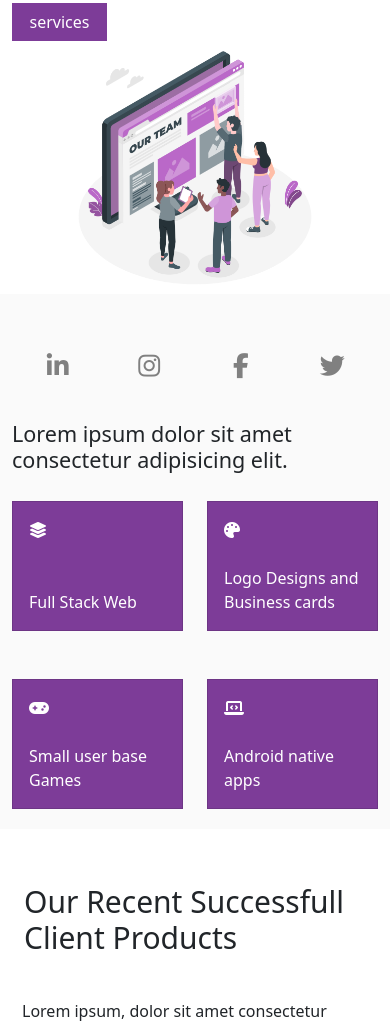
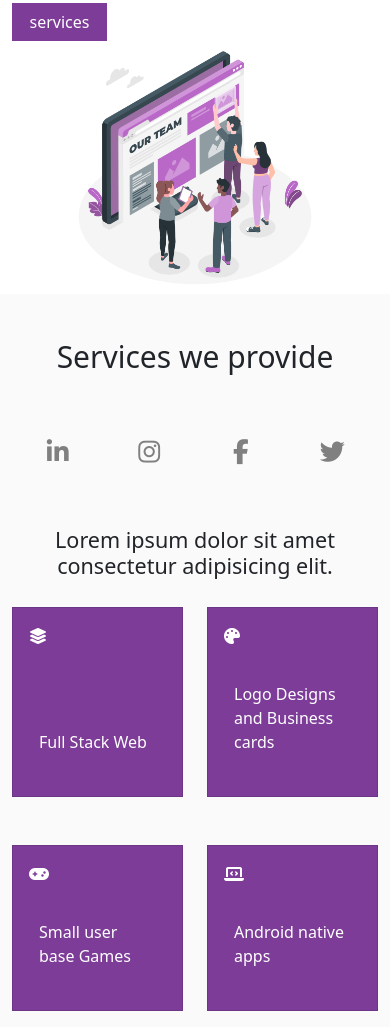
Before and after one commit to sampath-ops/ShowSkills, a plain HTML site: page index.html in a window 390 px wide. Shown: the part 256-1283 px from the top of the page. Drawn offline with nearby package versions, Linux system fonts and the light colour scheme; a script that the page names is missing.

Commit message:
customized

```diff
--- a/app/styles/_services.scss
+++ b/app/styles/_services.scss
@@ -5,6 +5,9 @@
     background-color: #7d3c98;
     border-radius: 0px;
     height: 100%;
+  }
+  &_provide {
+    padding: 10px;
   }
   &_custom_card:hover {
     cursor: pointer;
@@ -15,13 +18,29 @@
   }
   &_custom_row_social_icons {
     padding-top: 20px;
+    padding-bottom: 20px;
   }
   &_custom_row_cards {
     padding-top: 20px;
     padding-bottom: 20px;
   }
-
-  &_custom_heading {
+  &_heading {
+    padding-top: 25px;
+    padding-bottom: 25px;
+    margin-bottom: 0px;
+    font-weight: 400;
+    font-size: 50px;
+  }
+  @media (max-width: 992px) {
+    &_heading {
+      text-align: center;
+      font-size: 30px;
+    }
+    &_custom_description {
+      text-align: center;
+    }
+  }
+  &_custom_description {
     padding-top: 20px;
   }
   &_custom_body {
--- a/app/styles/_works.scss
+++ b/app/styles/_works.scss
@@ -1,16 +1,11 @@
 .works {
   &_custom_images {
     max-width: 85%;
-    box-shadow: 0px 0px 24px 3px grey;
+    box-shadow: 0px 0px 15px 1px grey;
   }
   &_heading {
     font-weight: 500;
     font-size: 30px;
-  }
-
-  &_custom_images {
-    max-width: 65%;
-    box-shadow: 0px 0px 24px 3px grey;
   }
   &_link {
     padding-left: 10px;
@@ -49,3 +44,6 @@
   color: grey;
   text-decoration: none;
 }
+.know_more:hover {
+  color: #000;
+}
--- a/index.html
+++ b/index.html
@@ -64,7 +64,7 @@
             </h1>
             <p  class="hero_summary mt-5">Lorem ipsum dolor sit amet consectetur adipisicing elit. Earum quae blanditiis dolores a nisi vitae, vel suscipit nam cupiditate? Laudantium?</p>
 
-            <button class="btn hero_custom_btn">services</button>
+            <button class="btn hero_custom_btn" onclick="window.location.href='#services'">services</button>
           </div>
 
           <!-- hero image -->
@@ -80,7 +80,7 @@
     <!-- services section -->
     <section class="services">
     <div class="container overflow-hidden" id="services">
-
+      <h3 class="display-3 services_heading">Services we provide</h2>
       <!-- social icons -->
       <div class="container">
         <div class="row  services_custom_row_social_icons">
@@ -100,7 +100,7 @@
       </div>
 
       <!-- services heading -->
-      <h4 class='services_custom_heading'>Lorem ipsum dolor sit amet consectetur adipisicing elit. </h3>
+      <h4 class='services_custom_description'>Lorem ipsum dolor sit amet consectetur adipisicing elit. </h3>
 
       <!-- cards-->
       <div class="row services_custom_row_cards gy-5">
@@ -111,7 +111,7 @@
               <div class="card-body services_custom_body">
                 <a href="#"><i class="fas fa-layer-group services_icons"></i></a>
                 <br>
-                Full Stack Web
+               <p class="services_provide">Full Stack Web</p>
               </div>
             </div>
         </div>
@@ -122,7 +122,7 @@
               <div class="card-body services_custom_body"">
                 <a href="#"><i class="fas fa-palette services_icons"></i></a>
                 <br>
-                Logo Designs and Business cards
+               <p class="services_provide">Logo Designs and Business cards</p>
               </div>
             </div>
         </div>
@@ -133,8 +133,8 @@
               <div class="card-body services_custom_body"">
                 <a href="#"><i class="fas fa-gamepad services_icons"></i></i></a>
                 <br>
+                <p class="services_provide">Small user base Games</p>
 
-                Small user base Games
               </div>
             </div>
         </div>
@@ -145,8 +145,8 @@
             <div class="card-body services_custom_body"">
               <a href="#"><i class="fas fa-laptop-code services_icons"></i></i></a>
               <br>
+              <p class="services_provide">Android native apps</p>
 
-              Android native apps
             </div>
           </div>
         </div>
@@ -156,6 +156,7 @@
     </div>
     </section>
 
+    <!-- works section -->
     <section class='works'>
 
 
@@ -175,19 +176,19 @@
         <!-- cards for works  -->
         <div class="row gy-5 works_custom_row_cards">
 
-          <div class="col-sm-6 works_boxes">
+          <div class="col-6 works_boxes">
            <div class="highlight p-3"><img class="works_custom_images img-fluid" src="./app/assets/works/easybank.jpg" alt="work product"></div>
           </div>
 
-          <div class="col-sm-6 works_boxes" style="position: relative;">
+          <div class="col-6 works_boxes" style="position: relative;">
             <div  class="highlight align p-3"><img class="works_custom_images img-fluid" src="./app/assets/works/easybank.jpg" alt="work product"></div>
           </div>
 
-          <div class="col-sm-6 works_boxes">
+          <div class="col-6 works_boxes">
             <div class="highlight p-3"><img class="works_custom_images img-fluid" src="./app/assets/works/easybank.jpg" alt="work product"></div>
            </div>
 
-           <div class="col-sm-6 works_boxes" style="position: relative;">
+           <div class="col-6 works_boxes" style="position: relative;">
              <div  class="highlight align p-3"><img class="works_custom_images img-fluid" src="./app/assets/works/easybank.jpg" alt="work product"></div>
            </div>
 
@@ -196,6 +197,10 @@
       </div>
     </section>
 
+
+
+    <!-- credits -->
+    <a href="https://storyset.com/business">Business illustrations by Storyset</a>
 
    <!-- Option 1: Bootstrap Bundle with Popper
    <script src="https://cdn.jsdelivr.net/npm/bootstrap@5.0.2/dist/js/bootstrap.bundle.min.js" integrity="sha384-MrcW6ZMFYlzcLA8Nl+NtUVF0sA7MsXsP1UyJoMp4YLEuNSfAP+JcXn/tWtIaxVXM" crossorigin="anonymous"></script> -->
```
Also changed, not shown: app/styles/style.css, 1 other file.
